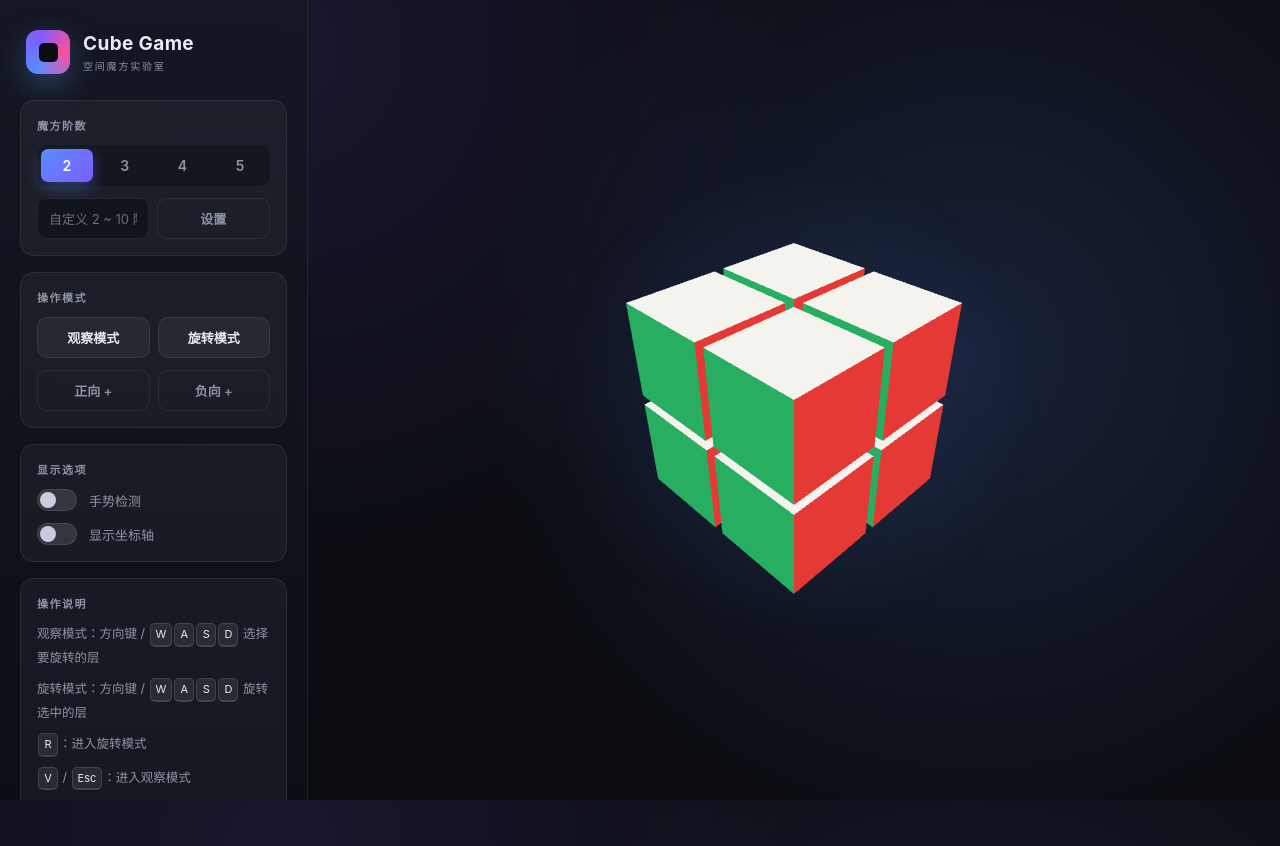
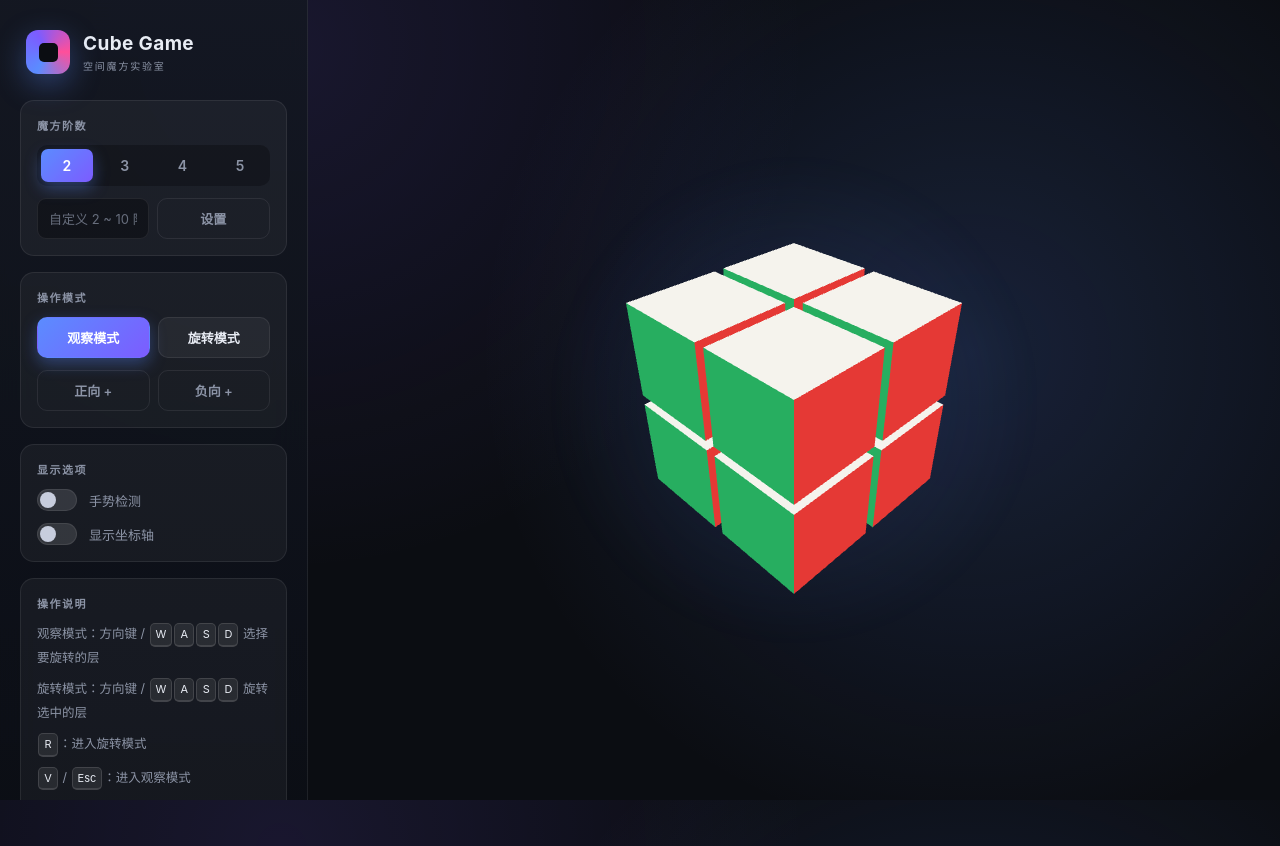
Before and after one commit to SydX-pages/cube-game, a React (Vite) app: page / in a window 1280 px wide. Built offline with nearby package versions, Linux system fonts and the light colour scheme.

Commit message:
ui version 2

```diff
--- a/src/App.jsx
+++ b/src/App.jsx
@@ -9,16 +9,17 @@ const App = () => {
   const [order, setOrder] = useState(2);
   const [showAxes, setShowAxes] = useState(false);
   const [showGes, setShowGes] = useState(false);
+  const [mode, setMode] = useState("view");
 
   const handleGesture = (name) => {
     const cube = cubeRef.current;
     if (!cube) return;
 
     if (name === "Pointing_Up") {
-      cube.mode = "view";
+      cube.transMode("view");
       cube.selectClear();
     } else if (name === "Victory") {
-      cube.mode = "rotate";
+      cube.transMode("rotate");
     } else if (name === "Thumb_Up" || name === "Thumb_Down") {
       const direction = name === "Thumb_Up" ? 1 : -1;
       if (cube.mode === "view") cube.select(direction);
@@ -31,6 +32,7 @@ const App = () => {
       <SideBar
         order={order}
         setOrder={setOrder}
+        mode={mode}
         cubeRef={cubeRef}
         showAxes={showAxes}
         setShowAxes={setShowAxes}
@@ -38,7 +40,12 @@ const App = () => {
         setShowGes={setShowGes}
       />
       <main className="stage">
-        <CubeView order={order} cubeRef={cubeRef} showAxes={showAxes} />
+        <CubeView
+        order={order}
+        cubeRef={cubeRef}
+        showAxes={showAxes}
+        onModeChange={setMode}
+      />
         {showGes && <Gesture onGesture={handleGesture} />}
       </main>
     </div>
--- a/src/components/CubeView.jsx
+++ b/src/components/CubeView.jsx
@@ -2,7 +2,7 @@ import { Cube } from "../cube/Cube";
 import { useEffect, useRef } from "react";
 import "../style/CubeView.css";
 
-const CubeView = ({ order, cubeRef, showAxes }) => {
+const CubeView = ({ order, cubeRef, showAxes, onModeChange }) => {
   const containerRef = useRef(null);
 
   useEffect(() => {
@@ -10,11 +10,13 @@ const CubeView = ({ order, cubeRef, showAxes }) => {
     container.replaceChildren();
 
     const cube = new Cube(order, container);
+    cube.onModeChange = onModeChange;
     cubeRef.current = cube;
+    onModeChange?.("view");
 
     cube.genAxesHelper();
     cube.axesHelper.visible = showAxes;
-  }, [order, showAxes]);
+  }, [order, showAxes, onModeChange]);
 
   return <div ref={containerRef} className="cube-view" />;
 };
--- a/src/components/ModeBtn.jsx
+++ b/src/components/ModeBtn.jsx
@@ -1,20 +1,20 @@
 import "../style/ModeBtn.css";
 
-const ModeBtn = ({ cubeRef }) => {
+const ModeBtn = ({ cubeRef, mode }) => {
   return (
     <section className="panel">
       <h2 className="panel-title">操作模式</h2>
       <div className="btn-row">
         <button
           type="button"
-          className={cubeRef.current?.mode === "view" ? "btn active" : "btn"}
+          className={mode === "view" ? "btn active" : "btn"}
           onClick={() => cubeRef.current?.transMode("view")}
         >
           观察模式
         </button>
         <button
           type="button"
-          className={cubeRef.current?.mode === "rotate" ? "btn active" : "btn"}
+          className={mode === "rotate" ? "btn active" : "btn"}
           onClick={() => cubeRef.current?.transMode("rotate")}
         >
           旋转模式
--- a/src/components/SideBar.jsx
+++ b/src/components/SideBar.jsx
@@ -8,6 +8,7 @@ import "../style/SideBar.css";
 const SideBar = ({
   order,
   setOrder,
+  mode,
   cubeRef,
   showAxes,
   setShowAxes,
@@ -26,7 +27,7 @@ const SideBar = ({
 
       <div className="sidebar-sections">
         <OrderSetter order={order} setOrder={setOrder} />
-        <ModeBtn cubeRef={cubeRef} />
+        <ModeBtn cubeRef={cubeRef} mode={mode} />
 
         <section className="panel">
           <h2 className="panel-title">显示选项</h2>
--- a/src/cube/Cube.js
+++ b/src/cube/Cube.js
@@ -22,6 +22,7 @@ export class Cube {
     this.cubeSpace = 0.1;
     this.cubeLen = this.cubeSize + this.cubeSpace;
     this.mode = "view";
+    this.onModeChange = null;
     this.selected = 0;
 
     this.layer = this.genLayer();
@@ -213,6 +214,7 @@ export class Cube {
 
   transMode = (mCode) => {
     this.mode = mCode;
+    this.onModeChange?.(mCode);
   };
 
   step = (direction) => {
--- a/src/style/ModeBtn.css
+++ b/src/style/ModeBtn.css
@@ -3,6 +3,14 @@
   gap: 8px;
 }
 
-.btn .active {
-  color: var(--accent-2);
+.btn-row .btn.active {
+  color: #fff;
+  background: linear-gradient(135deg, var(--accent), var(--accent-2));
+  border-color: transparent;
+  box-shadow: 0 6px 16px rgba(91, 140, 255, 0.35);
 }
+
+.btn-row .btn.active:hover {
+  background: linear-gradient(135deg, var(--accent), var(--accent-2));
+  border-color: transparent;
+}
```
